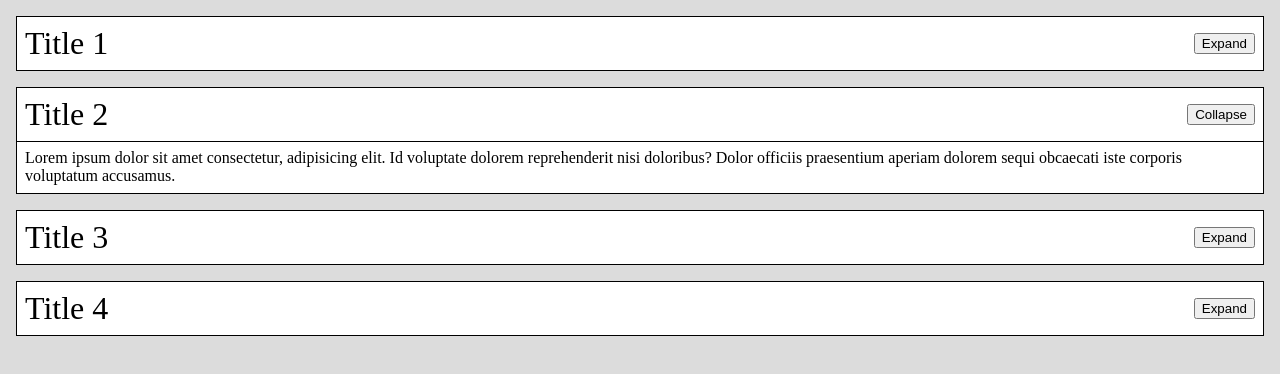
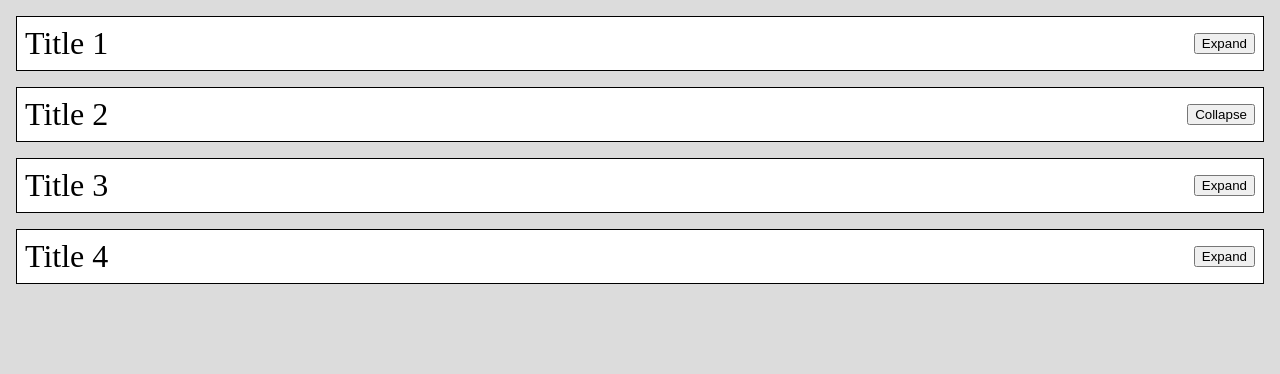
Before and after one commit to NathanC90/js-simplified, a plain HTML site: page 00-beginner/expand-collapse/index.html in a window 1280 px wide. Both pictures are taken after a click on the button "Collapse". Drawn offline with Linux system fonts and the light colour scheme.

Commit message:
Expand/collapse card bodies

```diff
--- a/00-beginner/expand-collapse/index.html
+++ b/00-beginner/expand-collapse/index.html
@@ -3,6 +3,7 @@
 <head>
   <title>Expand/Collapse</title>
   <link rel="stylesheet" href="styles.css">
+  <script src="script.js" defer></script>
 </head>
 <body>
   <div class="card">
--- /dev/null
+++ b/00-beginner/expand-collapse/script.js
@@ -0,0 +1,9 @@
+const expandButtons = document.querySelectorAll(".expand-button")
+
+expandButtons.forEach(button => {
+    button.addEventListener("click", (e) => {
+        const currentHeader = e.target.closest(".card-header")
+        const currentBody = currentHeader.nextElementSibling
+        currentBody.classList.toggle("show")
+    })
+})
```
